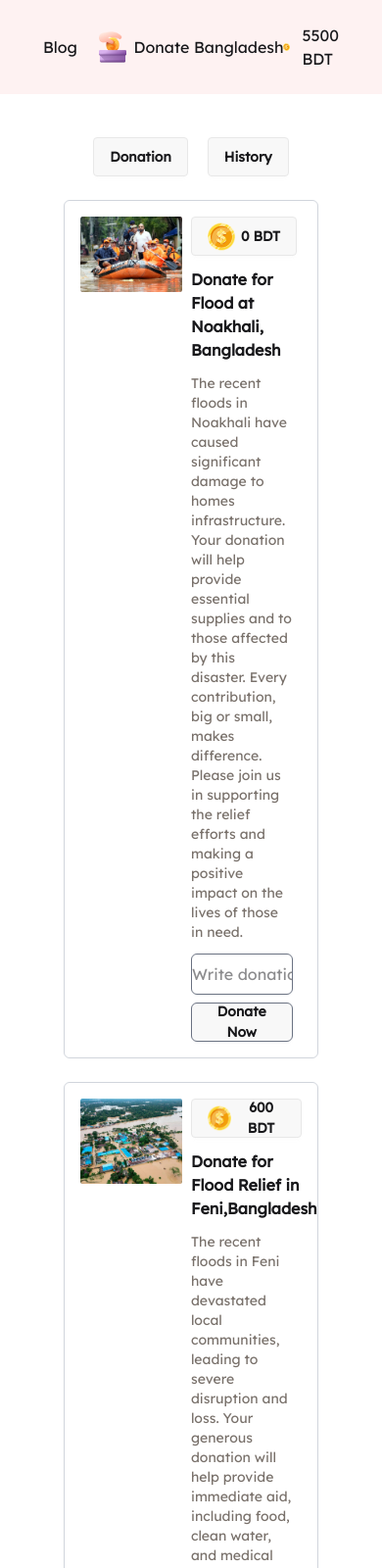
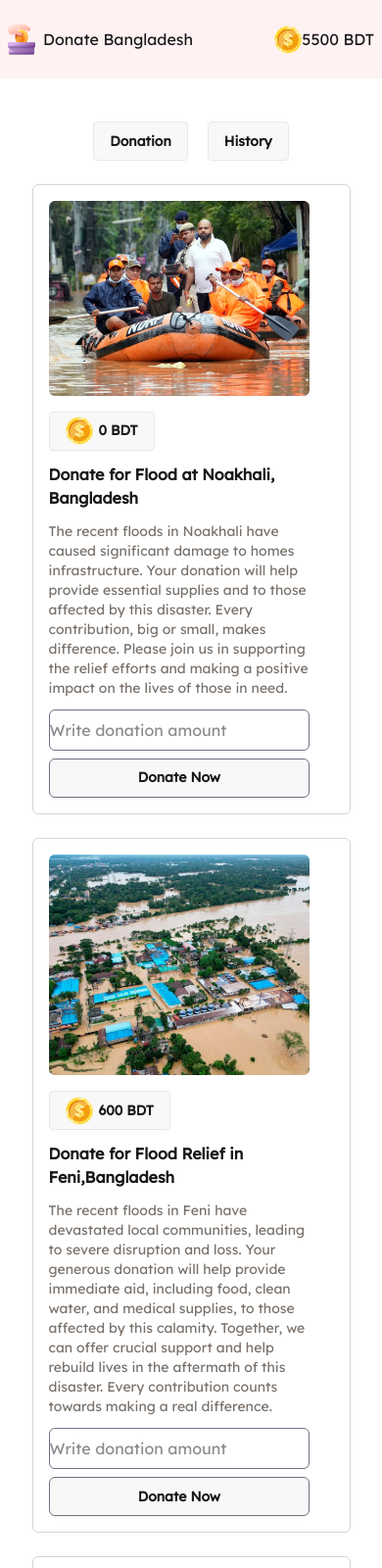
Before and after one commit to Oishee12/donate-bangladesh, a plain HTML site: page index.html in a window 390 px wide. Shown: the top 1600 px of the page at 98% size. Drawn offline with nearby package versions, Linux system fonts and the light colour scheme.

Commit message:
added responsive layout

```diff
--- /dev/null
+++ b/donate_feni.js
@@ -0,0 +1,3 @@
+console.log(
+    'hiiiiiiiiiiiiiiii'
+);
--- a/index.html
+++ b/index.html
@@ -21,11 +21,11 @@
 
 </head>
 
-<body class="max-h-max mx-auto">
+<body>
   <header>
     <nav class="mb-11">
       <div class="navbar bg-base-100 bg-red-50 py-6">
-        <div class="navbar-start pl-9">
+        <div class="navbar-start hidden lg:block lg:pl-9">
           <div>
             Blog
           </div>
@@ -34,7 +34,7 @@
           <div class="h-8 w-7"><img class="h-full w-full" src="./assets/logo.png" alt=""></div>
           <div>Donate Bangladesh</div>
         </div>
-        <div class="navbar-end gap-3 pr-9">
+        <div class="navbar-end lg:gap-3 lg:pr-9">
           <div><img src="./assets/coin.png" alt=""></div>
           <div>5500 BDT</div>
         </div>
@@ -49,14 +49,14 @@
   </header>
 
   <main class="mt-6">
-    <section>
-      <div class="w-2/3 border mx-auto rounded-md border-gray-300 mb-6">
-        <div class="flex m-4">
-          <div class="w-1/2"><img class="w-11/12" src="./assets/noakhali.png"
+    <section class="flex flex-col">
+      <div class="w-10/12 lg:w-2/3 border mx-auto rounded-md border-gray-300 mb-6">
+        <div class="flex flex-col lg:flex-row m-4">
+          <div class="w-full mb-4 lg:w-1/2"><img class="w-11/12" src="./assets/noakhali.png"
               alt="A picture of foating boat on a flood">
           </div>
-          <div class="w-1/2">
-            <button class="btn">
+          <div class="w-full lg:w-1/2">
+              <button class="btn">
               <div><img src="./assets/coin.png" alt="coin"></div>
               <div>0 BDT</div>
             </button>
@@ -72,18 +72,22 @@
         </div>
       </div>
 
-      <div class="w-2/3 border mx-auto rounded-md border-gray-300 mb-6">
-        <div class="flex m-4">
-          <div class="w-1/2"><img class="w-11/12" src="./assets/feni.png"
+      <div class="w-10/12 lg:w-2/3 border mx-auto rounded-md border-gray-300 mb-6">
+        <div class="flex flex-col lg:flex-row m-4">
+          <div class="w-full mb-4 lg:w-1/2"><img class="w-11/12" src="./assets/feni.png"
               alt="A picture of foating boat on a flood">
           </div>
-          <div class="w-1/2">
+          <div class="w-full lg:w-1/2">
             <button class="btn">
               <div><img src="./assets/coin.png" alt="coin"></div>
               <div>600 BDT</div>
             </button>
             <h3 class="font-semibold my-3">Donate for Flood Relief in Feni,Bangladesh</h3>
-            <p class="w-11/12 text-stone-500 text-sm my-3">The recent floods in Feni have devastated local communities, leading to severe disruption and loss. Your generous donation will help provide immediate aid, including food, clean water, and medical supplies, to those affected by this calamity. Together, we can offer crucial support and help rebuild lives in the aftermath of this disaster. Every contribution counts towards making a real difference.</p>
+            <p class="w-11/12 text-stone-500 text-sm my-3">The recent floods in Feni have devastated local communities,
+              leading to severe disruption and loss. Your generous donation will help provide immediate aid, including
+              food, clean water, and medical supplies, to those affected by this calamity. Together, we can offer
+              crucial support and help rebuild lives in the aftermath of this disaster. Every contribution counts
+              towards making a real difference.</p>
             <input class="w-11/12 outline-0 rounded-md mb-2 py-2 border-gray-500" type="text"
               placeholder="Write donation amount">
             <button class="btn w-11/12 border-gray-500 rounded-md">Donate Now</button>
@@ -91,18 +95,23 @@
         </div>
       </div>
 
-      <div class="w-2/3 border mx-auto rounded-md border-gray-300 mb-6">
-        <div class="flex m-4">
-          <div class="w-1/2"><img class="w-11/12" src="./assets/quota-protest.png"
+      <div class="w-10/12 lg:w-2/3 border mx-auto rounded-md border-gray-300 lg:mb-6">
+        <div class="flex flex-col lg:flex-row m-4">
+          <div class="w-full mb-4 lg:w-1/2"><img class="w-11/12" src="./assets/quota-protest.png"
               alt="A picture of foating boat on a flood">
           </div>
-          <div class="w-1/2">
+          <div class="w-full lg:w-1/2">
             <button class="btn">
               <div><img src="./assets/coin.png" alt="coin"></div>
               <div>2400 BDT</div>
             </button>
             <h3 class="font-semibold my-3">Aid for Injured in the Quota Movement</h3>
-            <p class="w-11/12 text-stone-500 text-sm my-3"> The recent Quota movement has resulted in numerous injuries and significant hardship for many individuals. Your support is crucial in providing medical assistance, rehabilitation, and necessary supplies to those affected. By contributing, you help ensure that injured individuals receive the care and support they need during this challenging time. Every donation plays a vital role in alleviating their suffering and aiding in their recovery. Please consider making a donation to support these brave.</p>
+            <p class="w-11/12 text-stone-500 text-sm my-3"> The recent Quota movement has resulted in numerous injuries
+              and significant hardship for many individuals. Your support is crucial in providing medical assistance,
+              rehabilitation, and necessary supplies to those affected. By contributing, you help ensure that injured
+              individuals receive the care and support they need during this challenging time. Every donation plays a
+              vital role in alleviating their suffering and aiding in their recovery. Please consider making a donation
+              to support these brave.</p>
             <input class="w-11/12 outline-0 rounded-md mb-2 py-2 border-gray-500" type="text"
               placeholder="Write donation amount">
             <button class="btn w-11/12 border-gray-500 rounded-md">Donate Now</button>
@@ -113,11 +122,13 @@
   </main>
 
   <footer>
-<nav class="mt-8">
+    <nav class="mt-4">
       <div class="navbar bg-red-100">
       </div>
     </nav>
   </footer>
+
+  <script src="./donate_feni.js"></script>
 </body>
 
 </html>
```
